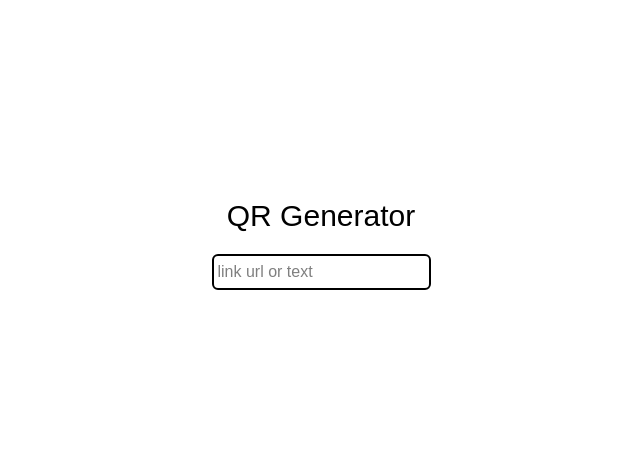
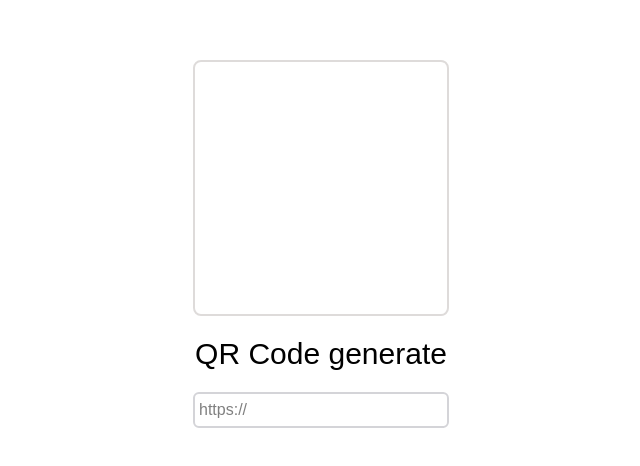
Before and after one commit to B-bsw/qr-gen, a Next.js app: page / in a window 1280 px wide. Shown: the part 156-622 px from the top of the page, without its empty margins (319-959 px from the left). Built offline with nearby package versions, Linux system fonts and the light colour scheme.

Commit message:
update design

```diff
--- a/src/app/page.tsx
+++ b/src/app/page.tsx
@@ -5,6 +5,7 @@ import QRCode from "qrcode";
 export default function Home() {
     const [text, setText] = useState<string | null>(null);
     const [qrImage, setQrImage] = useState<string | null>(null);
+
     useEffect(() => {
         if (!text) {
             setQrImage(null);
@@ -23,29 +24,29 @@ export default function Home() {
             .catch((err) => console.error(err));
     }, [text]);
     return (
-        <div className="flex justify-center items-center h-screen flex-col gap-5 mx-4 ">
+        <div className="flex justify-center items-center h-screen flex-col gap-5 mx-4">
+            <div className="w-64 h-64 border-2 rounded-lg border-stone-300/80 p-1">
                 {text && (
-                <div className="flex flex-col justify-center absolute top-10 items-center gap-8">
+                    <div>
                         {qrImage && (
                             <div className="flex flex-col items-center gap-4">
-                            <img
-                                src={qrImage}
-                                alt="Generated QR"
-                                className="w-64 h-64 border-2 rounded-lg"
-                            />
+                                <img src={qrImage} alt="QR Code" className="" />
                             </div>
                         )}
                     </div>
                 )}
+            </div>
             <div>
-                <h1 className="text-3xl">QR Generator</h1>
+                <h1 className="text-3xl">QR Code generate</h1>
             </div>
+            <div className="w-64">
                 <input
                     type="text"
-                className="border-2 rounded-md p-1 font-pormpt"
+                    className="w-full p-1 border-2 border-zinc-300 rounded-md outline-0  font-pormpt "
                     onChange={(e) => setText(e.target.value)}
-                placeholder="link url or text"
+                    placeholder="https://"
                 />
+            </div>
         </div>
     );
 }
```
Lines whose indentation alone changed are shown as unchanged.
